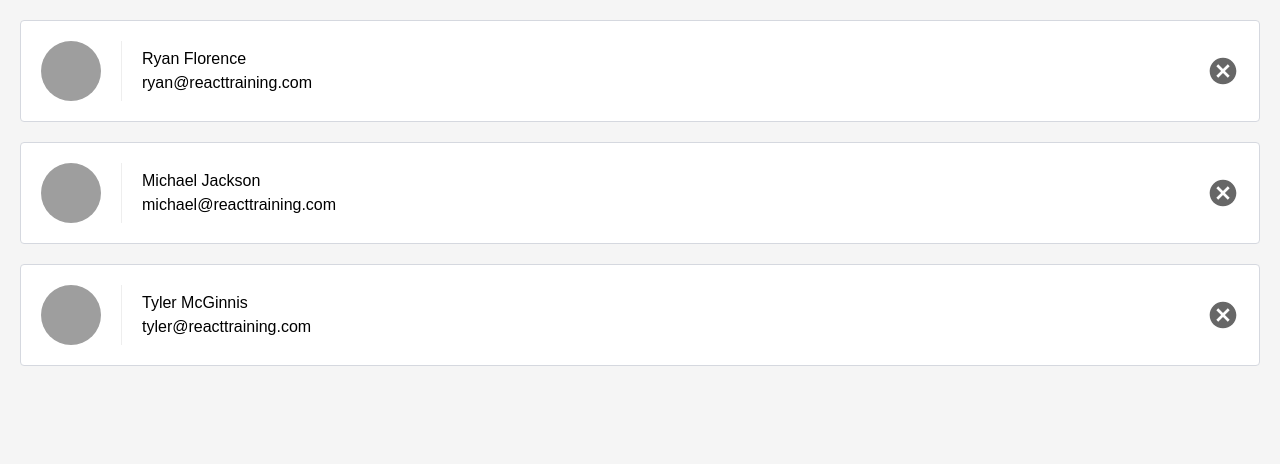
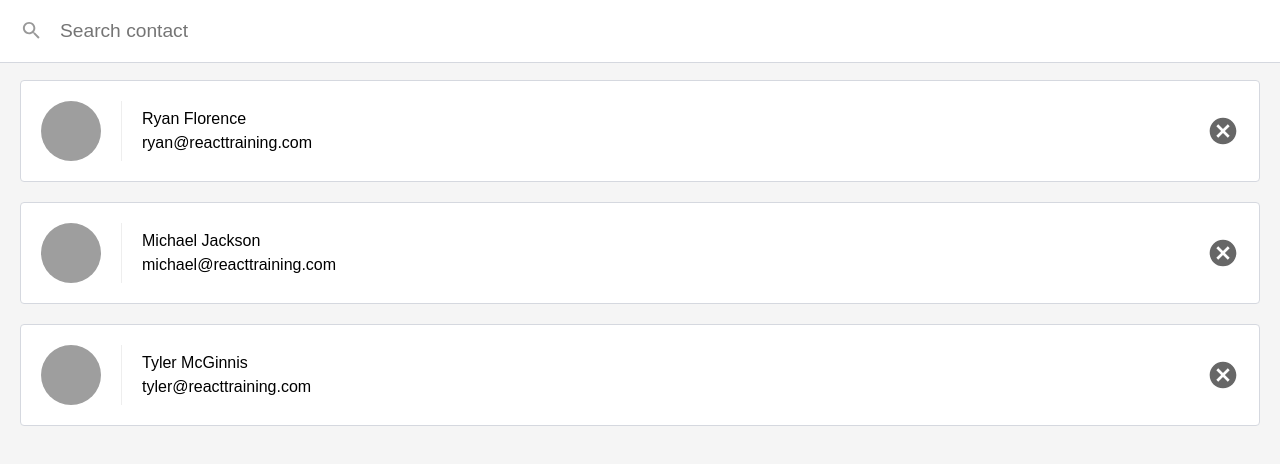
Before and after one commit to gersongroth/contacts, a React (Create React App) app: page / in a window 1280 px wide. Shown: the top 464 px of the page. Built offline with nearby package versions, Linux system fonts and the light colour scheme.

Commit message:
search input

```diff
--- a/package.json
+++ b/package.json
@@ -3,9 +3,11 @@
   "version": "0.1.0",
   "private": true,
   "dependencies": {
+    "escape-string-regexp": "^1.0.5",
     "prop-types": "^15.6.1",
     "react": "^15.6.1",
-    "react-dom": "^15.6.1"
+    "react-dom": "^15.6.1",
+    "sort-by": "^1.2.0"
   },
   "devDependencies": {
     "react-scripts": "1.0.7"
--- a/src/ListContacts.js
+++ b/src/ListContacts.js
@@ -2,8 +2,31 @@
 import PropTypes from 'prop-types'
 
 class ListContacts extends Component {
+  static propTypes = {
+    contacts: PropTypes.array.isRequired,
+    onDeleteContact: PropTypes.func.isRequired
+  }
+
+  state = {
+    query: ''
+  }
+
+  updateQuery = (query) => {
+    this.setState({query: query.trim()})
+  }
+
   render() {
     return (
+      <div className='list-contacts'>
+        <div className='list-contacts-top'>
+          <input
+            className='search-contacts'
+            type='text'
+            placeholder='Search contact'
+            value={this.state.query}
+            onChange={(event) => this.updateQuery(event.target.value)}
+          />
+        </div>
         <ol className='contact-list'>
           {this.props.contacts.map(
             contact => (
@@ -22,12 +45,10 @@
             )
           )}
         </ol>
+      </div>
     )
   }
 }
 
-ListContacts.propTypes = {
-  contacts: PropTypes.array.isRequired,
-  onDeleteContact: PropTypes.func.isRequired
-}
+
 export default ListContacts
```
Also changed, not shown: 1 other file (tests, documents, lock files or other folders). Lines whose indentation alone changed are shown as unchanged.
